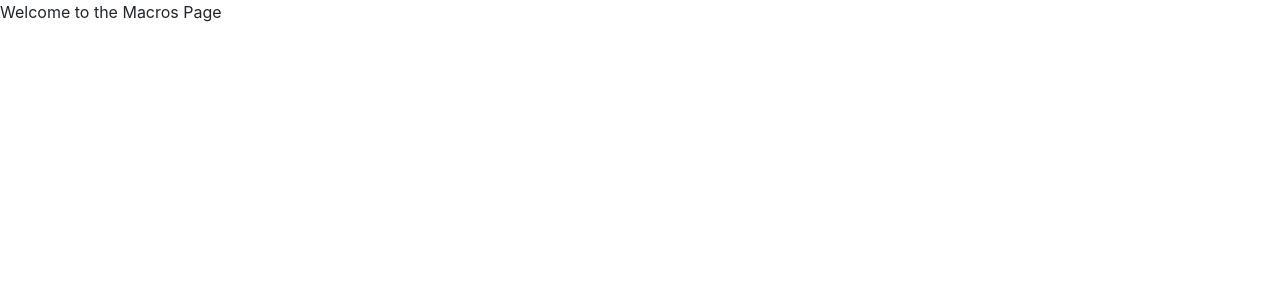
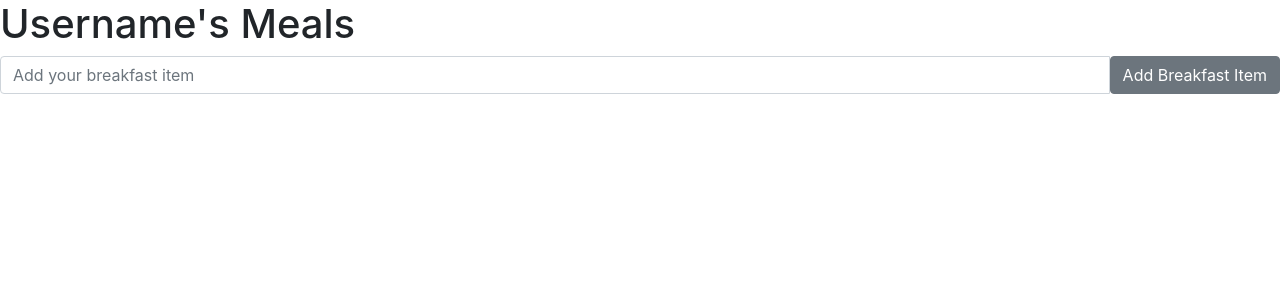
Before and after one commit to paulwstorm/git-fit-testing, a React (Create React App) app: page /meals/macros in a window 1280 px wide. Shown: the top 300 px of the page. Built offline with nearby package versions, Linux system fonts and the light colour scheme.

Commit message:
Adding Addfood setup

```diff
--- a/src/components/addMeal.js
+++ b/src/components/addMeal.js
@@ -8,11 +8,27 @@ import React, { Component } from "react";
 class AddMeal extends Component {
     render() {
         return(
-            <div>Welcome to the Add Meal Page</div>
-        )
-    }
+            <div> <h1> Username's Meals  </h1>
+            <form className="input-group">
+            <input
+              placeholder="Add your Meal item"
+              className="form-control"
+
+            />
+            <span className="input-group-btn">
+              <button type="submit" className="btn btn-primary">
+                Add Meal Item
+              </button>
+            </span>
+          </form>
+          </div>
+    );
+  }
+}
 
 
-}
+
+
+
 
 export default AddMeal
--- a/src/components/viewMacros.js
+++ b/src/components/viewMacros.js
@@ -8,7 +8,21 @@ import React, { Component } from "react";
 class ViewMacros extends Component {
     render() {
         return(
-            <div>Welcome to the Macros Page</div>
+        <div> <h1> Username's Meals  </h1>
+        <form className="input-group">
+        <input
+          placeholder="Add your breakfast item"
+          className="form-control"
+
+        />
+        <span className="input-group-btn">
+          <button type="submit" className="btn btn-secondary">
+            Add Breakfast Item
+          </button>
+        </span>
+      </form>
+      </div>
+
         )
     }
 
```
